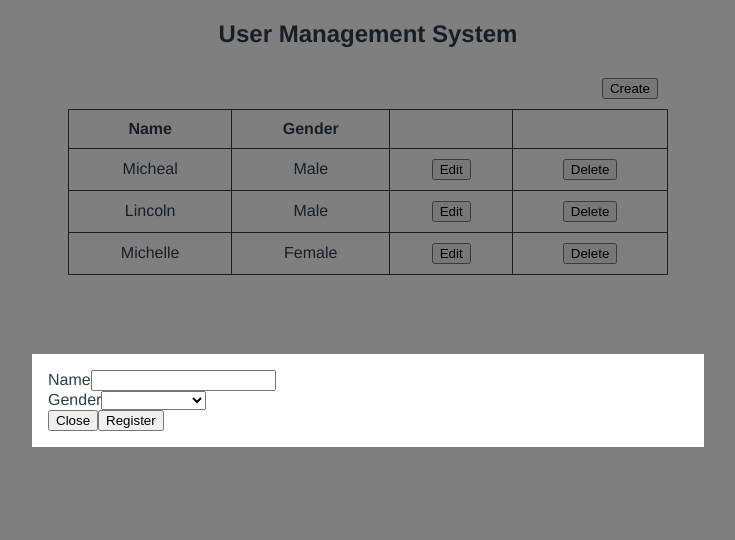
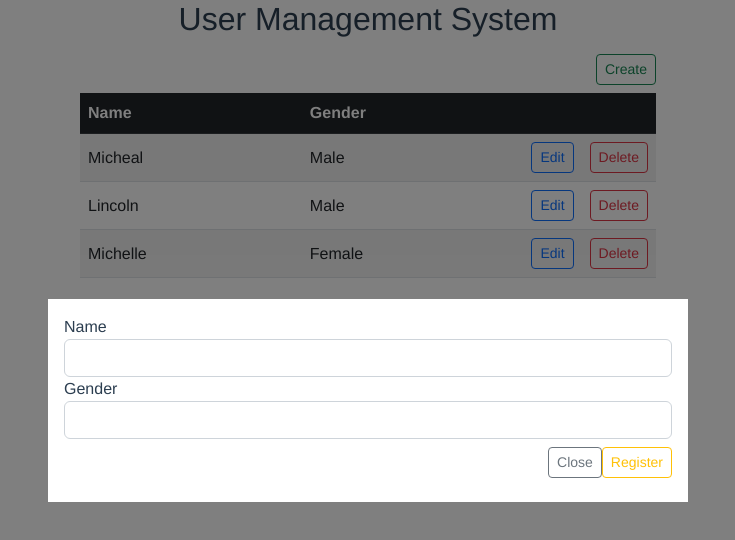
Before and after one commit to ueharario/nuxt-app, a Nuxt app: page / in a window 1280 px wide. Both pictures are taken after a click on the button "Create". Shown: the top 540 px of the page, without its empty margins (272-1007 px from the left). Built offline with nearby package versions, Linux system fonts and the light colour scheme.

Commit message:
fix : スタイル調整 - issues#1

```diff
--- a/components/InputField/InputTextFemaleMessage.vue
+++ b/components/InputField/InputTextFemaleMessage.vue
@@ -1,5 +1,6 @@
 <template>
     <input
+        class="form-control"
         type="text"
         v-model="femaleMessage"
         placeholder="Female_Message"
--- a/components/InputField/InputTextMaleMessage.vue
+++ b/components/InputField/InputTextMaleMessage.vue
@@ -1,5 +1,6 @@
 <template>
     <input
+        class="form-control"
         type="text"
         v-model="maleMessage"
         placeholder="Male_Message"
--- a/components/InputField/InputTextName.vue
+++ b/components/InputField/InputTextName.vue
@@ -1,5 +1,6 @@
 <template>
     <input
+        class="form-control"
         type="text"
         v-model="name"
     />
--- a/components/InputField/SelectGender.vue
+++ b/components/InputField/SelectGender.vue
@@ -1,5 +1,5 @@
 <template>
-    <select v-model="gender">
+    <select class="form-control" v-model="gender">
         <option disabled value="">Please select.</option>
         <option v-for="key in options" :key="key.id" :value="key.id">
             {{ key.label }}
--- a/components/UserForm.vue
+++ b/components/UserForm.vue
@@ -1,28 +1,30 @@
 <template>
   <div id="overlay">
       <div id="content">
-        <div>
+        <div class="group-form">
             <label>{{ TITLE.name }}</label>
             <InputTextName v-model="editUser.name" :editUser="editUser" @blur="validate('name')" />
-            <p id="errors" v-if="!!errors.name">{{ errors.name }}</p>
+            <p class="errors form-text" v-if="!!errors.name">{{ errors.name }}</p>
         </div>
-        <div>
+        <div class="group-form">
             <label>{{ TITLE.gender }}</label>
             <SelectGender v-model="editUser.gender" :editUser="editUser" :options="GENDER_ARRAY" @blur="validate('gender')" />
-            <p id="errors" v-if="!!errors.gender">{{ errors.gender }}</p>
+            <p class="errors form-text" v-if="!!errors.gender">{{ errors.gender }}</p>
         </div>
-        <div v-if="isMale">
+        <div class="group-form" v-if="isMale">
+            <label>{{ TITLE.message }}</label>
             <InputTextMaleMessage v-model="editUser.maleMessage" :editUser="editUser" @blur="validate('maleMessage')" />
-            <p id="errors" v-if="!!errors.maleMessage">{{ errors.maleMessage }}</p>
+            <p class="errors form-text" v-if="!!errors.maleMessage">{{ errors.maleMessage }}</p>
         </div>
-        <div v-if="isFemale">
+        <div class="group-form" v-if="isFemale">
+            <label>{{ TITLE.message }}</label>
             <InputTextFemaleMessage v-model="editUser.femaleMessage" :editUser="editUser" @blur="validate('femaleMessage')" />
-            <p id="errors" v-if="!!errors.femaleMessage">{{ errors.femaleMessage }}</p>
+            <p class="errors form-text" v-if="!!errors.femaleMessage">{{ errors.femaleMessage }}</p>
         </div>
-        <div>
-            <button @click="close">{{ TITLE.close }}</button>
-            <button @click="openConfirm" v-if="isEdit">{{ TITLE.update }}</button>
-            <button @click="openConfirm" v-else>{{ TITLE.register }}</button>
+        <div class="form-group float-end">
+            <button class="btn btn-outline-secondary btn-sm my-2 mr-2" @click="close">{{ TITLE.close }}</button>
+            <button class="btn btn-outline-warning btn-sm my-2" @click="openConfirm" v-if="isEdit">{{ TITLE.update }}</button>
+            <button class="btn btn-outline-warning btn-sm my-2" @click="openConfirm" v-else>{{ TITLE.register }}</button>
         </div>
         <ConfirmationDialog @confirm="confirm" />
       </div>
@@ -162,7 +164,7 @@ export default {
 </script>
 
 <style scoped>
-#errors {
+.errors {
   color: red;
 }
 
--- a/components/UserList.vue
+++ b/components/UserList.vue
@@ -1,10 +1,12 @@
 <template>
-  <div>
-    <h2>{{ TITLE.title }}</h2>
-    <button id="create" @click="create">{{ TITLE.create }}</button>
+  <div class="container">
+    <h2 class="text-center">{{ TITLE.title }}</h2>
+    <button class="btn btn-outline-success btn-sm my-2 float-end" @click="create">
+      {{ TITLE.create }}
+    </button>
     <UserForm v-if="isShow" @new="createUser" @edit="updateUser" @close="closeUserForm" :user="user" :isEdit="isEdit" />
-    <table>
-      <thead>
+    <table class="table table-striped mt-2">
+      <thead class="table-dark">
         <tr>
           <th>{{ TITLE.name }}</th>
           <th>{{ TITLE.gender }}</th>
@@ -14,15 +16,15 @@
       </thead>
       <tbody>
         <tr v-for="user in _users" :key="user.id">
-          <td>{{ user.name }}</td>
-          <td>{{ getGenderLabel(user.gender) }}</td>
-          <td>
-            <button @click="update(user.id)">
+          <td class="col-md-5 align-middle">{{ user.name }}</td>
+          <td class="col-md-5 align-middle">{{ getGenderLabel(user.gender) }}</td>
+          <td class="col-md-1">
+            <button class="btn btn-outline-primary btn-sm" @click="update(user.id)">
               {{ TITLE.edit }}
             </button>
           </td>
-          <td>
-            <button @click="deleteUser(user.id)">
+          <td class="col-md-1">
+            <button class="btn btn-outline-danger btn-sm" @click="deleteUser(user.id)">
               {{ TITLE.delete }}
             </button>
           </td>
@@ -100,21 +102,5 @@ export default {
 </script>
 
 <style>
-th,td {
-  border: solid 1px;
-  padding: 10px;
-  text-align: center;
-}
-table {
-  border-collapse: collapse;
-  width: 100%;
-}
-h2 {
-  text-align: center;
-}
 
-#create {
-  float: right;
-  margin: 10px;
-}
 </style>
--- a/constants/USER.js
+++ b/constants/USER.js
@@ -20,6 +20,7 @@ const TITLE = {
     delete: "Delete",
     name: "Name",
     gender: "Gender",
+    message: "Message",
     close: "Close",
     update: "Update",
     register: "Register"
--- a/nuxt.config.js
+++ b/nuxt.config.js
@@ -35,6 +35,7 @@ export default {
   modules: [
     // https://go.nuxtjs.dev/axios
     '@nuxtjs/axios',
+    'bootstrap-vue/nuxt',
   ],
 
   // Axios module configuration: https://go.nuxtjs.dev/config-axios
--- a/package.json
+++ b/package.json
@@ -10,9 +10,11 @@
   },
   "dependencies": {
     "@nuxtjs/axios": "^5.13.6",
+    "bootstrap": "^5.2.2",
+    "bootstrap-vue": "^2.23.1",
     "core-js": "^3.25.3",
     "nuxt": "^2.15.8",
-    "vue": "^2.7.10",
+    "vue": "^2.7.13",
     "vue-server-renderer": "^2.7.10",
     "vue-template-compiler": "^2.7.10",
     "yup": "^0.32.11"
```
Also changed, not shown: 1 other file (tests, documents, lock files or other folders).
